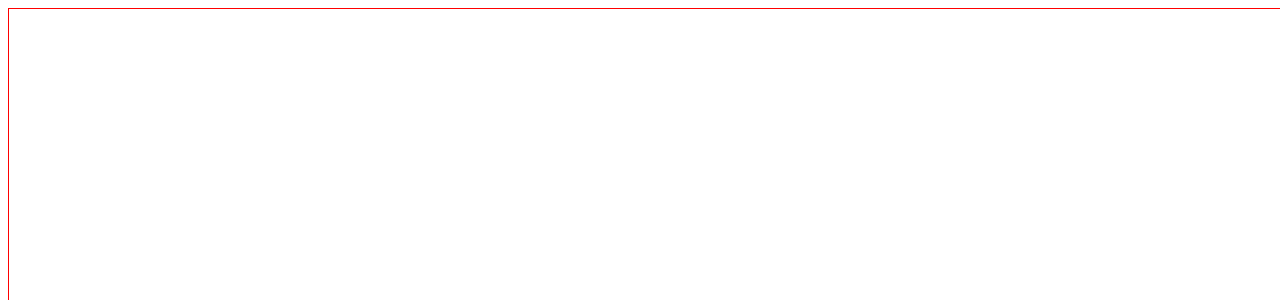
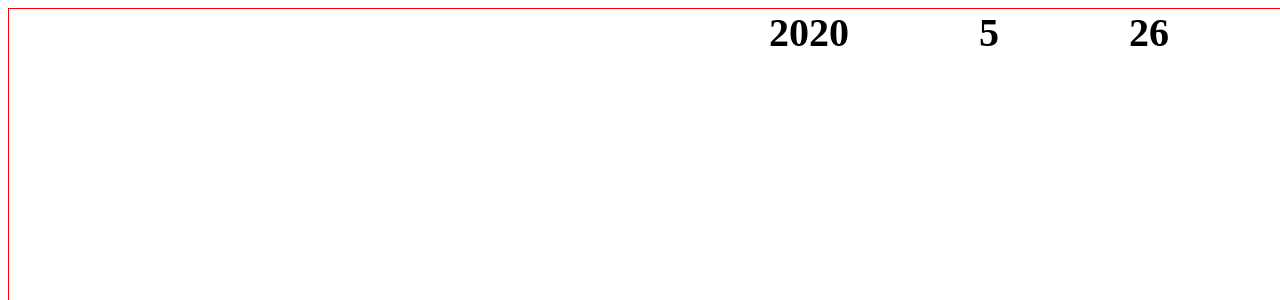
Before and after one commit to howdy-mj/react-spring-practice, a React (Create React App) app: page / in a window 1280 px wide. Shown: the top 300 px of the page. Built offline with nearby package versions, Linux system fonts and the light colour scheme.

Commit message:
styling time section

```diff
--- a/src/App.tsx
+++ b/src/App.tsx
@@ -1,16 +1,22 @@
 /** @jsx jsx */
-import React from "react";
+// import React from "react";
 import { jsx, css } from "@emotion/core";
+import { useSpring, animated } from "react-spring";
 
 const currentTime = new Date();
 const year = currentTime.getFullYear();
 const month = currentTime.getMonth() + 1;
-const data = currentTime.getDate();
+const date = currentTime.getDate();
 
 const App = () => {
+  const showTime = useSpring({ opacity: 1, from: { opacity: 0 } });
   return (
     <div css={container}>
-      <div css={time}></div>
+      <div css={time}>
+        <animated.div style={showTime}>{year}</animated.div>
+        <animated.div style={showTime}>{month}</animated.div>
+        <animated.div style={showTime}>{date}</animated.div>
+      </div>
     </div>
   );
 };
@@ -22,9 +28,12 @@
 `;
 
 const time = css`
-  text-align: center;
   font-size: 40px;
   font-weight: bold;
+  display: flex;
+  width: 400px;
+  justify-content: space-between;
+  margin: 0 auto;
 `;
 
 export default App;
```
